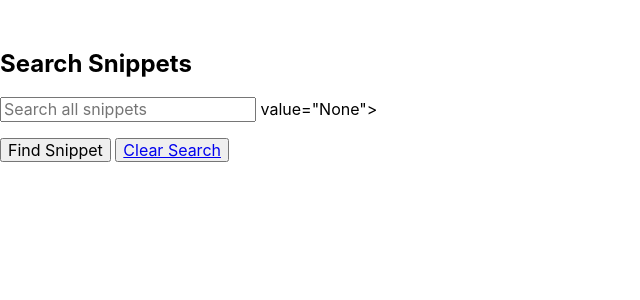
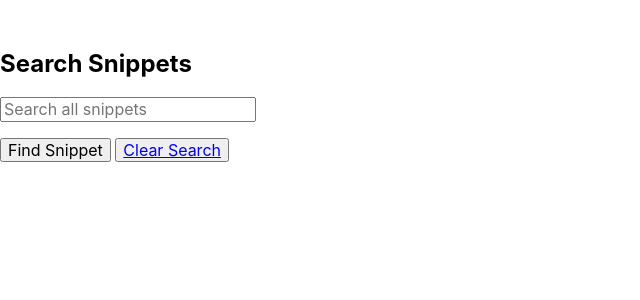
Before and after one commit to momentum-team-1/django-from-scratch-Aaron-1453, a Django app: page /code_snippet/search_snippet/ in a window 1280 px wide. Shown: the part 228-528 px from the top of the page, without its empty margins (0-640 px from the left). Run offline with Django 3.2, Linux system fonts and the light colour scheme; the visitor is signed in with stand-in values (Sample User, id 1).

Commit message:
search function cleaned up

```diff
--- a/templates/code_snippet/search_snippet.html
+++ b/templates/code_snippet/search_snippet.html
@@ -5,7 +5,7 @@
 <h2>Search Snippets</h2>
 
 <form action="{% url 'search_snippet' %}" method="GET">
-    <input type="search" name="q" placeholder="Search all snippets" > value="{{ query }}">
+    <input type="search" name="q" placeholder="Search all snippets" >
     <p>
         <button type="submit">Find Snippet</button>
         <button type="submit"><a  href="{% url 'search_snippet' %}">Clear Search</a></button>
@@ -17,8 +17,9 @@
     {% for snippet in snippet %}
         {% if person_id == code_snippet.user.title %}
             <li><button ><a href="{% url 'snippet_detail' snippet_pk=snippet.pk %}">{{ snippet.title }}</a></button></li>
+        {% endif %}
+    {% empty %}
             <li>No snippets match that description</li>
-        {% endif %}
     {% endfor %}
 </ul>
 
```
